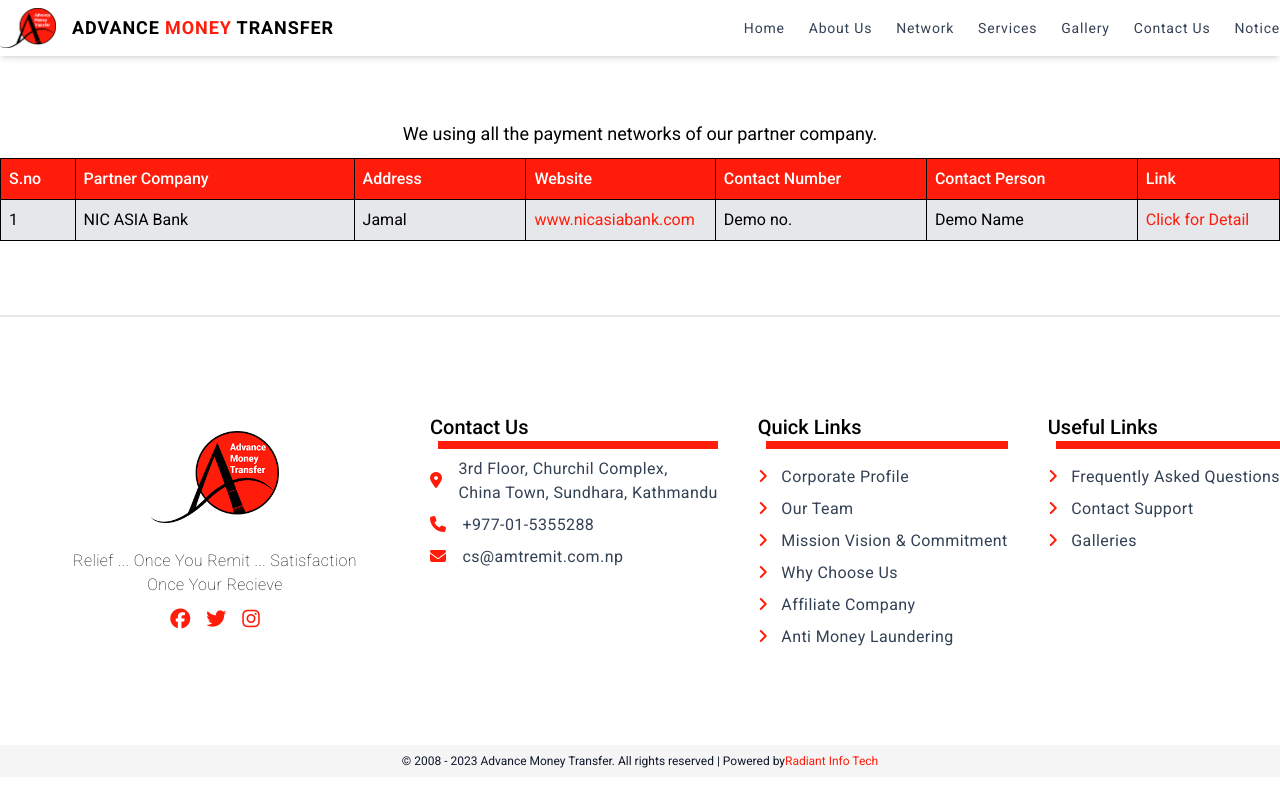
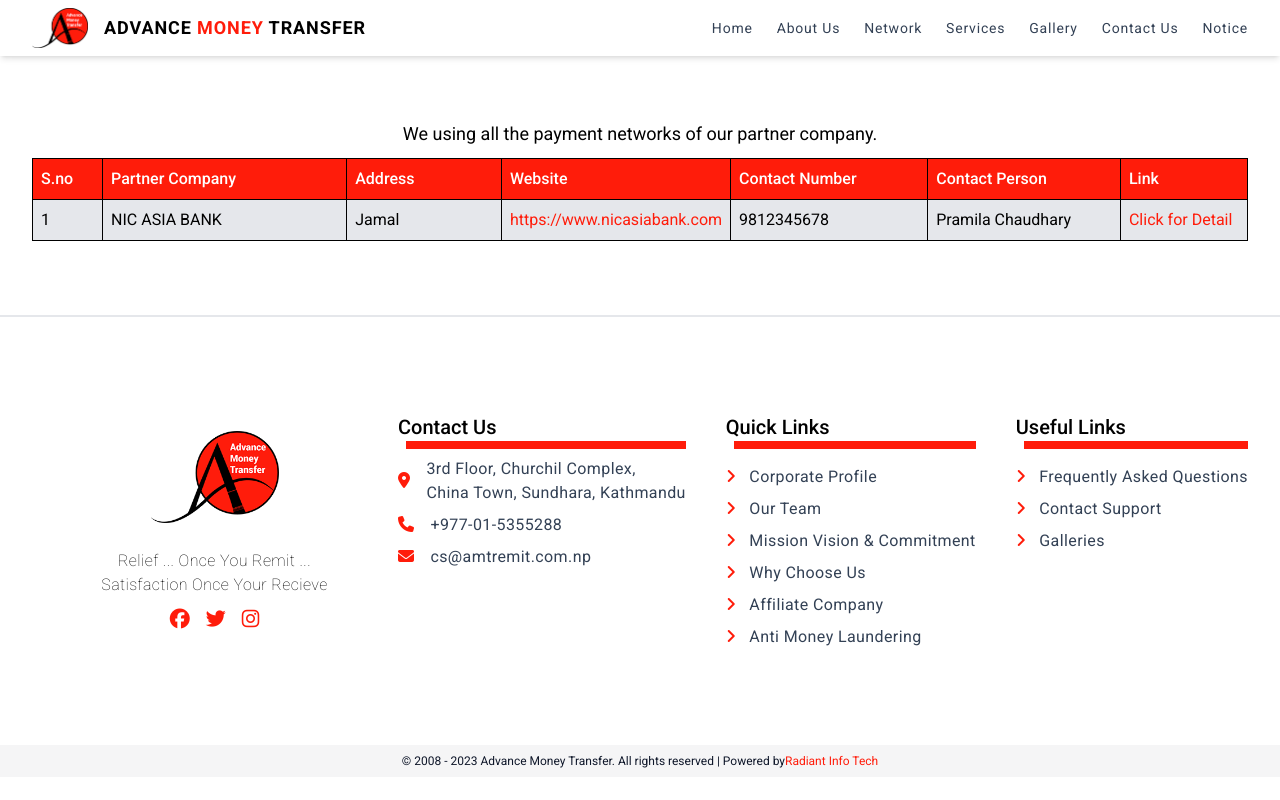
Before and after one commit to navinmaharjan/advance-money-transfer, a React (Vite) app in the folder client/: page /network in a window 1280 px wide. Built offline with nearby package versions, Linux system fonts and the light colour scheme.

Commit message:
react-spinners loader implemented

```diff
--- a/client/package.json
+++ b/client/package.json
@@ -17,6 +17,7 @@
     "react-modal-image": "^2.6.0",
     "react-owl-carousel": "^2.3.3",
     "react-router-dom": "^6.20.0",
+    "react-spinners": "^0.13.8",
     "swiper": "^11.0.5"
   },
   "devDependencies": {
--- a/client/src/Components/Footer.jsx
+++ b/client/src/Components/Footer.jsx
@@ -5,7 +5,7 @@
   return (
     <div className="w-full border-t-2 ">
       <div className="container mx-auto flex flex-col justify-between items-start py-2 xl:flex-row xl:py-24">
-        <div className="flex flex-col justify-center items-center gap-2 mx-auto">
+        <div className="flex flex-col w-[365px] justify-center items-center gap-2">
           <div className="relative w-32 h-32">
             <img
               src={Logo}
--- a/client/src/Components/Header.jsx
+++ b/client/src/Components/Header.jsx
@@ -82,12 +82,12 @@
           <nav className={`${nav ? `flex justify-center` : `flex-none`}`}>
             {/* {!nav && ( */}
             <div
-              className={`fixed lg:hidden w-[280px] transition-all duration-300 ${
+              className={`fixed top-0 lg:hidden w-[280px] transition-all duration-300 ${
                 !nav ? `-left-[280px]` : `left-0`
               }`}
             >
               {/* -------- mobile menu only --------- */}
-              <ul className="flex flex-col text-white bg-black h-screen  pt-20 pl-8 gap-6 uppercase tracking-widest">
+              <ul className="flex flex-col text-white bg-black h-screen pt-20 pl-8 gap-6 uppercase tracking-widest">
                 <Link to="/" onClick={handleNav}>
                   <li> Home </li>
                 </Link>
--- /dev/null
+++ b/client/src/Data/NetworkData.jsx
@@ -0,0 +1,13 @@
+const networkData = [
+    {
+        'id': 1,
+        'partnerCompany': 'NIC ASIA BANK',
+        'partnerAddress': 'Jamal',
+        'partnerWebsite': 'https://www.nicasiabank.com',
+        'partnerContact': '9812345678',
+        'partnerContactPerson': 'Pramila Chaudhary',
+        'partnerLink': 'https://www.nicasiabank.com/list-of-our-partners-and-agents/'
+    },
+]
+
+export default networkData
--- a/client/src/Pages/AboutUs/TeamMember.jsx
+++ b/client/src/Pages/AboutUs/TeamMember.jsx
@@ -38,7 +38,7 @@
 
       {/* Director GM and Consulate Section */}
       <div
-        className="container mx-auto  flex  gap-4 sm:gap-6 justify-center sm:pt-4"
+        className="container mx-auto  flex flex-col sm:flex-row sm:flex-wrap  gap-4 sm:gap-6 justify-center sm:pt-4"
         data-aos="zoom-in"
         data-aos-duration="2500"
         data-aos-once="true"
--- a/client/src/Pages/ContactUs/ContactUs.jsx
+++ b/client/src/Pages/ContactUs/ContactUs.jsx
@@ -113,7 +113,7 @@
                               <i className="fa-solid fa-envelope text-brand"></i>
                             </div>
                             <div>
-                              <p>cs@amt.remit.com</p>
+                              <p>cs@amtremit.com</p>
                             </div>
                           </div>
                         </div>
--- a/client/src/Pages/Home/TodaysExchangeRate.jsx
+++ b/client/src/Pages/Home/TodaysExchangeRate.jsx
@@ -1,6 +1,7 @@
 import { useEffect, useState } from "react";
 import Flag from "react-flagkit";
 import axios from "axios";
+import { Link } from "react-router-dom";
 
 const TodaysExchangeRate = () => {
   let [exchangeRate, setExchangeRate] = useState([]);
@@ -330,9 +331,6 @@
                 </div>
               </div>
             </div>
-
-
-
           </div>
 
           <p className="py-4 sm:text-sm px-4 sm:px-0 xl:mx-60">
@@ -342,6 +340,12 @@
               to banks and financial institutions and Remittance companies
             </i>
           </p>
+
+          <div className="flex justify-center w-full">
+            <a href="http://fedan.com.np/today-foreign-rate.aspx"  target="_blank" className="bg-brand text-white py-2 px-4 rounded-lg hover:opacity-75">
+             Go To FEDAN Exchange Rate
+            </a>
+          </div>
         </div>
       </div>
     </>
--- a/client/src/Pages/Network/Network.jsx
+++ b/client/src/Pages/Network/Network.jsx
@@ -1,5 +1,5 @@
 import Banner from "../../assets/bannerImages/bannerImage-3.jpg";
-
+import networkData from "../../Data/NetworkData";
 const Network = () => {
   return (
     <>
@@ -18,50 +18,59 @@
         <table className="container">
           <thead>
             <tr>
-              <th className="sm:w-16  bg-brand text-white font-medium border border-black">S.no</th>
+              <th className="sm:w-16  bg-brand text-white font-medium border border-black">
+                S.no
+              </th>
               <th className="sm:w-80  bg-brand text-white font-medium border border-black">
                 Partner Company
               </th>
-              <th className="border sm:w-48  bg-brand text-white font-medium border-black">Address</th>
-              <th className="border sm:w-48  bg-brand text-white font-medium border-black">Website</th>
+              <th className="border sm:w-48  bg-brand text-white font-medium border-black">
+                Address
+              </th>
+              <th className="border sm:w-48  bg-brand text-white font-medium border-black">
+                Website
+              </th>
               <th className="border sm:w-60  bg-brand text-white font-medium border-black">
                 Contact Number
               </th>
               <th className="border sm:w-60  bg-brand text-white font-medium border-black">
                 Contact Person
               </th>
-              <th className="border sm:w-40 bg-brand text-white font-medium border-black">Link</th>
+              <th className="border sm:w-40 bg-brand text-white font-medium border-black">
+                Link
+              </th>
             </tr>
           </thead>
           <tbody>
+            {networkData.map((item) => (
               <tr>
                 <td className="sm:w-20 bg-gray-200 border border-black text-start">
-                1
+                  {item.id}
                 </td>
                 <td className="sm:w-80 bg-gray-200 border border-black text-start">
-                NIC ASIA Bank
+                 {item.partnerCompany}
                 </td>
                 <td className="border sm:w-48 bg-gray-200 border-black text-start">
-                Jamal
+                 {item.partnerAddress}
                 </td>
                 <td className="border sm:w-48 bg-gray-200 border-black text-start">
                   <a
-                  href="https://www.nicasiabank.com"
+                    href={item.partnerWebsite}
                     className="text-brand hover:opacity-70"
                     target="_blank"
                   >
-                  www.nicasiabank.com
+                  {item.partnerWebsite}
                   </a>
                 </td>
                 <td className="border sm:w-60 bg-gray-200 border-black text-start">
-                Demo no.
+                 {item.partnerContact}
                 </td>
                 <td className="border sm:w-60 bg-gray-200 border-black text-start">
-                Demo Name
+                  {item.partnerContactPerson}
                 </td>
                 <td className="border sm:w-40 bg-gray-200 border-black text-start">
                   <a
-                  href="https://www.nicasiabank.com/list-of-our-partners-and-agents/"
+                    href={item.partnerLink}
                     className="text-brand hover:opacity-70"
                     target="_blank"
                   >
@@ -69,48 +78,9 @@
                   </a>
                 </td>
               </tr>
-            {/* <!-- Add more rows as needed --> */}
+            ))}
           </tbody>
         </table>
-
-        {/* <div className="flex justify-center items-center gap-4 py-10">
-          <div className="flex sm:flex-col gap-2 items-center justify-center">
-            <p className="bg-offWhite py-2 px-4 border font-medium">S.no</p>
-            <p>1</p>
-            <p>2</p>
-          </div>
-          <div className="flex flex-col gap-2 items-center justify-center">
-            <p className="bg-offWhite py-2 px-4 border font-medium">
-              Partner Company
-            </p>
-            <p>NIC Asia Bank Limited</p>
-            <p>Modern Remittance</p>
-          </div>
-          <div className="flex flex-col gap-2 items-center justify-center">
-            <p className="bg-offWhite py-2 px-4 border font-medium">Address</p>
-            <p>Jamal</p>
-            <p>Sundhara</p>
-          </div>
-          <div className="flex flex-col gap-2 items-center justify-center">
-            <p className="bg-offWhite py-2 px-4 border font-medium">Website</p>
-            <p> www.nicasiabank.com </p>
-            <p>www.modernremit.com.np</p>
-          </div>
-          <div className="flex flex-col gap-2 items-center justify-center">
-            <p className="bg-offWhite py-2 px-4 border font-medium">
-              Contact Number
-            </p>
-            <p>+977-4556677</p>
-            <p>+977-4589076</p>
-          </div>
-          <div className="flex flex-col gap-2 items-center justify-center">
-            <p className="bg-offWhite py-2 px-4 border font-medium">
-              Contact Person
-            </p>
-            <p>Mr. Sagar Dahal</p>
-            <p>Ms. Renuka Thapa</p>
-          </div>
-        </div> */}
       </div>
     </>
   );
--- a/client/tailwind.config.js
+++ b/client/tailwind.config.js
@@ -3,9 +3,9 @@
   content: ["./index.html", "./src/**/*.{js,ts,jsx,tsx}"],
   theme: {
     container: {
-      // padding: {
-      //   DEFAULT: '2rem'
-      // }
+      padding: {
+        DEFAULT: '2rem'
+      }
     },
     screens: {
       'sm': '640px',
```
Also changed, not shown: client/src/App.jsx (+39 -18 lines), client/src/Pages/Home/Banner.jsx (+4 -4 lines), 2 other files (tests, documents, lock files or other folders). Lines whose indentation alone changed are shown as unchanged.
